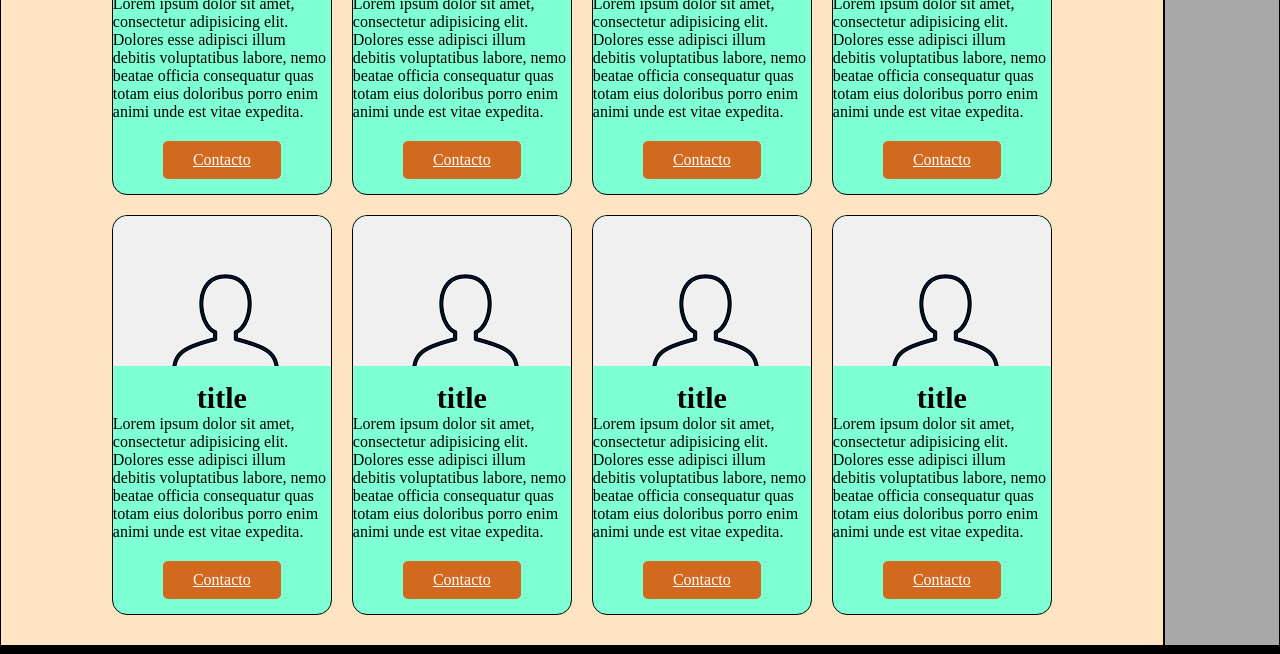
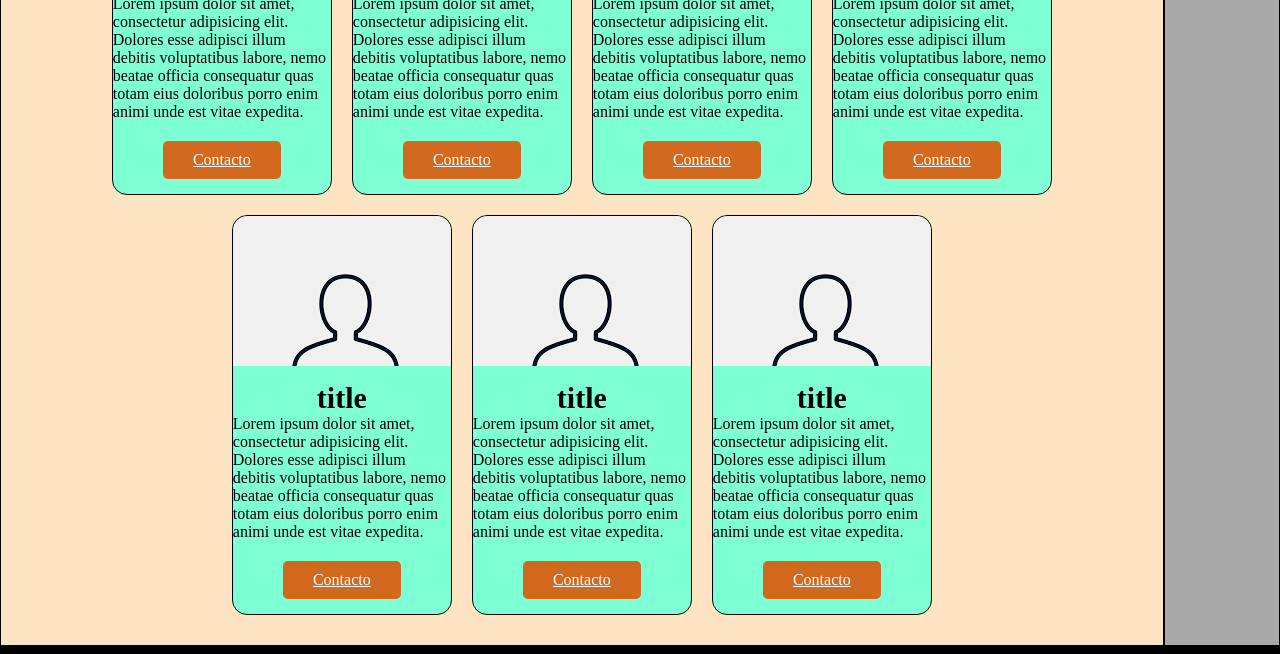
Before and after one commit to LeoFranChavez95/coderHouse, a plain HTML site: page Instituto+ChavezV.2/index.html in a window 1280 px wide. Shown: the part 636-1290 px from the top of the page. Drawn offline with Linux system fonts and the light colour scheme.

Commit message:
Modifico el index.html

```diff
--- a/Instituto+ChavezV.2/index.html
+++ b/Instituto+ChavezV.2/index.html
@@ -138,17 +138,6 @@
                 </p>
                 <a href="#">Contacto</a>
               </div>
-              <div class="card">
-                <div class="card__image"></div>
-                <h2>title</h2>
-                <p>
-                  Lorem ipsum dolor sit amet, consectetur adipisicing elit.
-                  Dolores esse adipisci illum debitis voluptatibus labore, nemo
-                  beatae officia consequatur quas totam eius doloribus porro enim
-                  animi unde est vitae expedita.
-                </p>
-                <a href="#">Contacto</a>
-              </div>
           </div>
         </section>
       </main>
```
